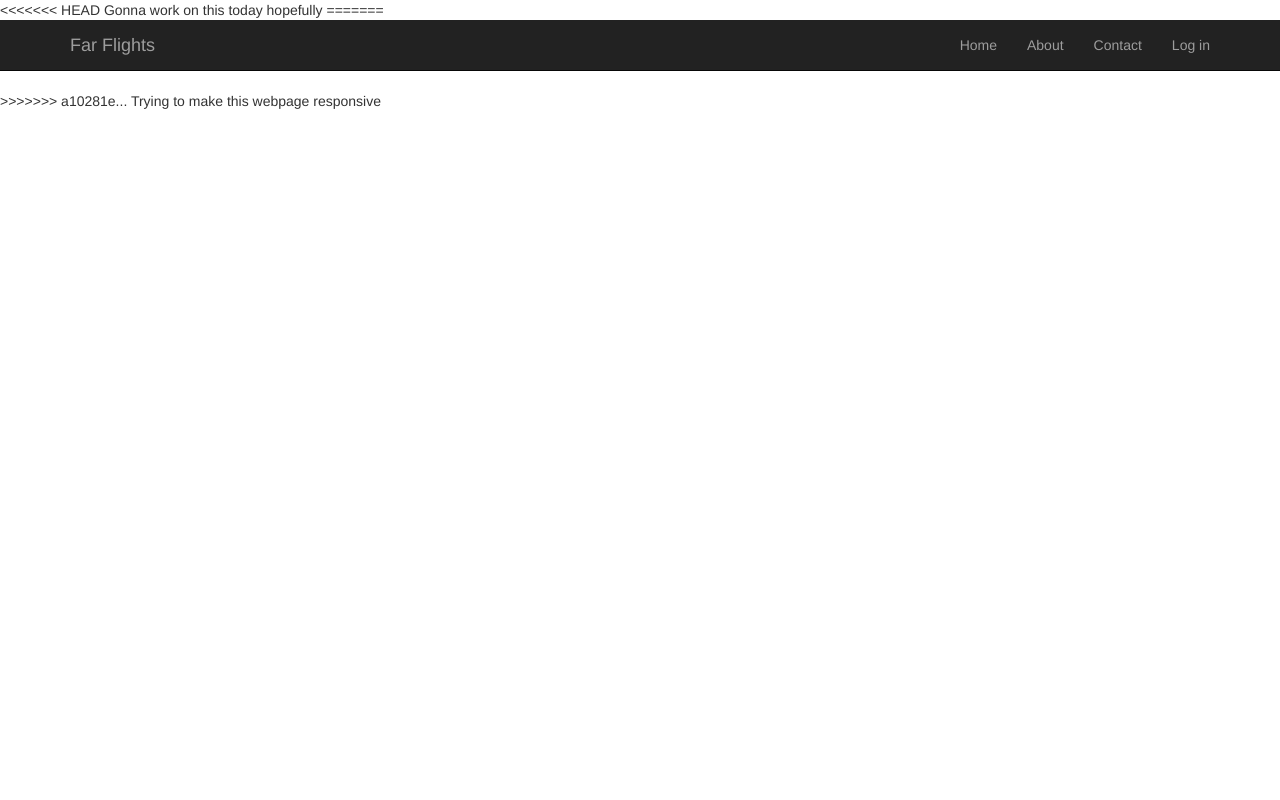
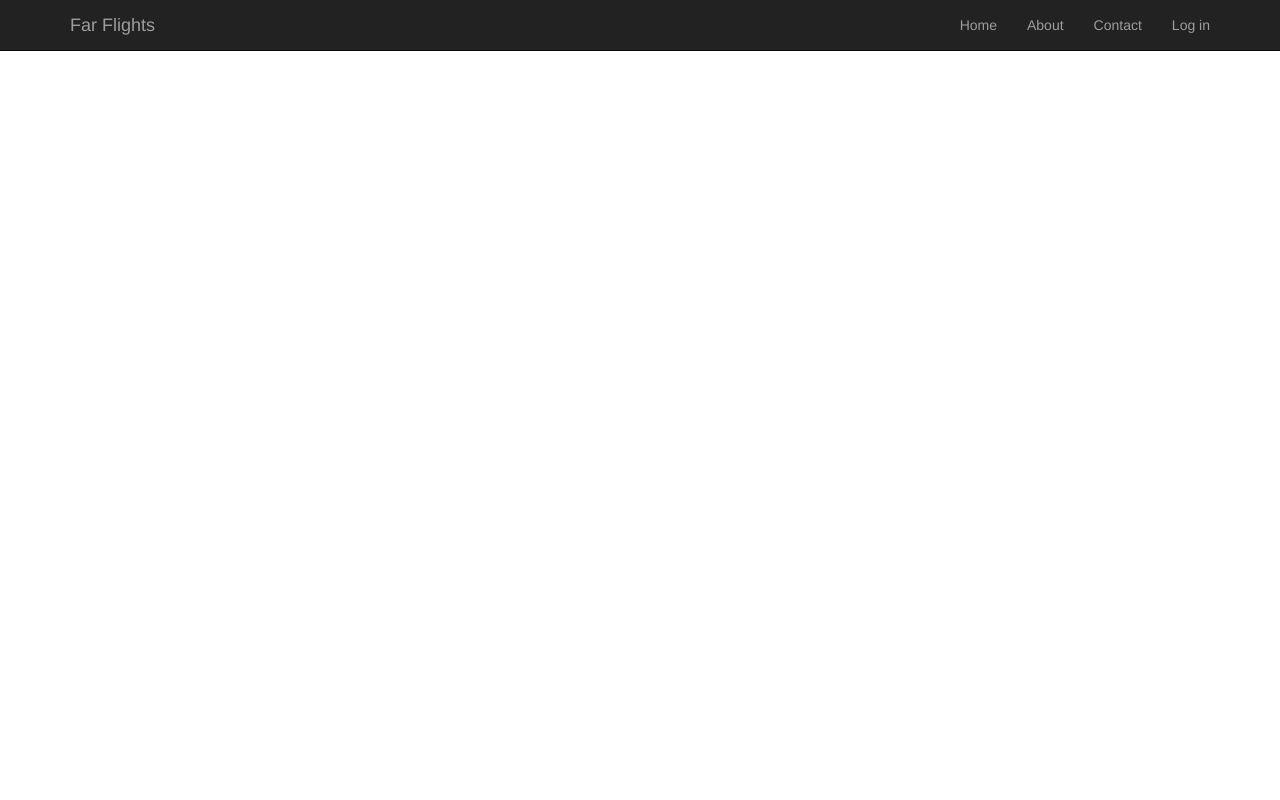
Before and after one commit to ShannonBirch/farflights, a PHP site: page / in a window 1280 px wide. Run offline with PHP 8.4, Linux system fonts and the light colour scheme; some libraries are stand-ins or nearby versions.

Commit message:
Sorted out how rebase works, rebase complete, ask me if you ever need to delete a commit :)

```diff
--- a/files/index.php
+++ b/files/index.php
@@ -1,11 +1,5 @@
 <html>
-<<<<<<< HEAD
 
-Gonna work on this today hopefully
-
-
-</html>
-=======
 	<head>
 		<title> Far Flights </title>
 		<meta name = "viewport" content = "width=device-width, initial-scale = 1.0">
@@ -37,4 +31,3 @@ Gonna work on this today hopefully
 
 	</body>
 </html>
->>>>>>> a10281e... Trying to make this webpage responsive
```
